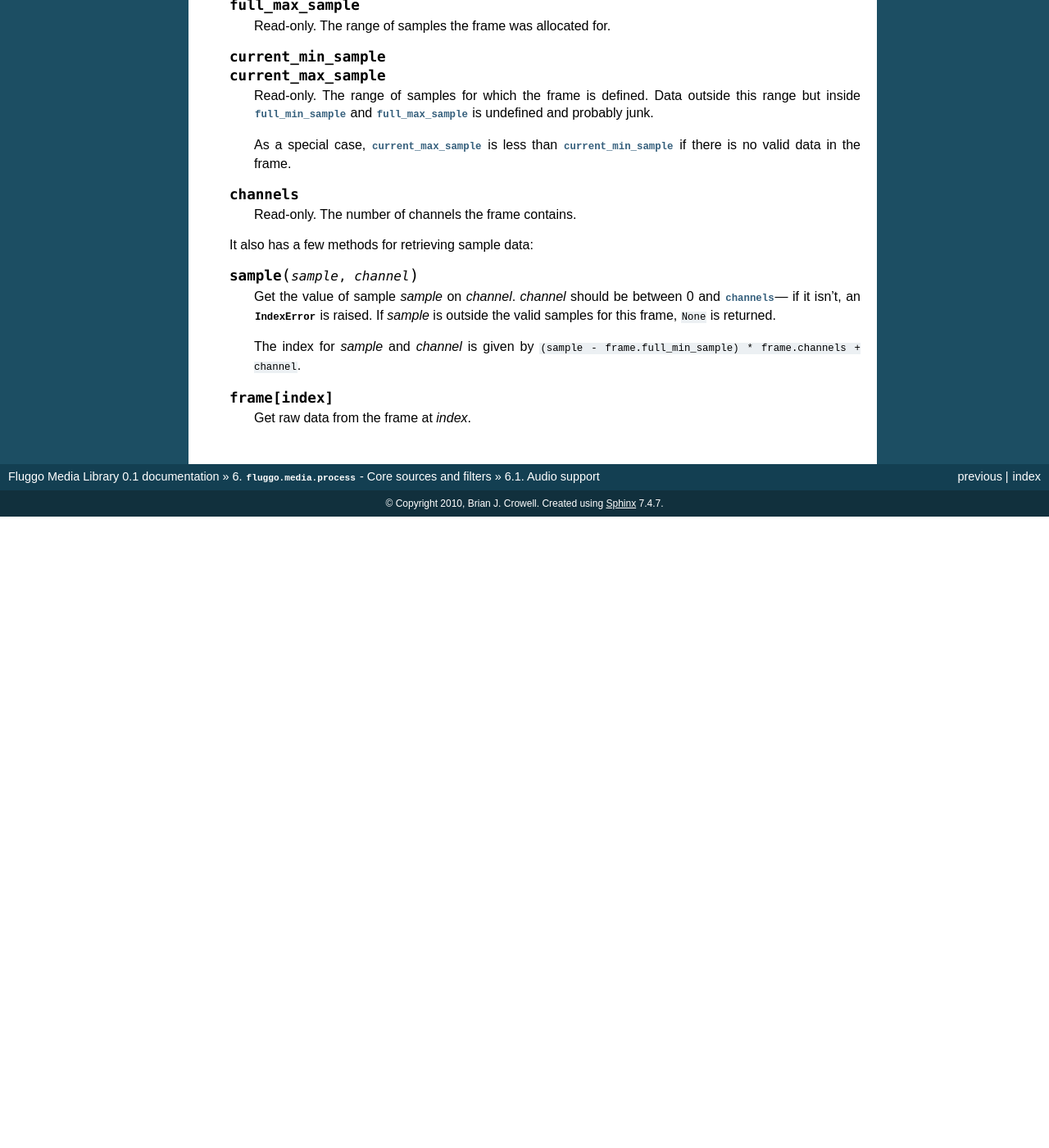
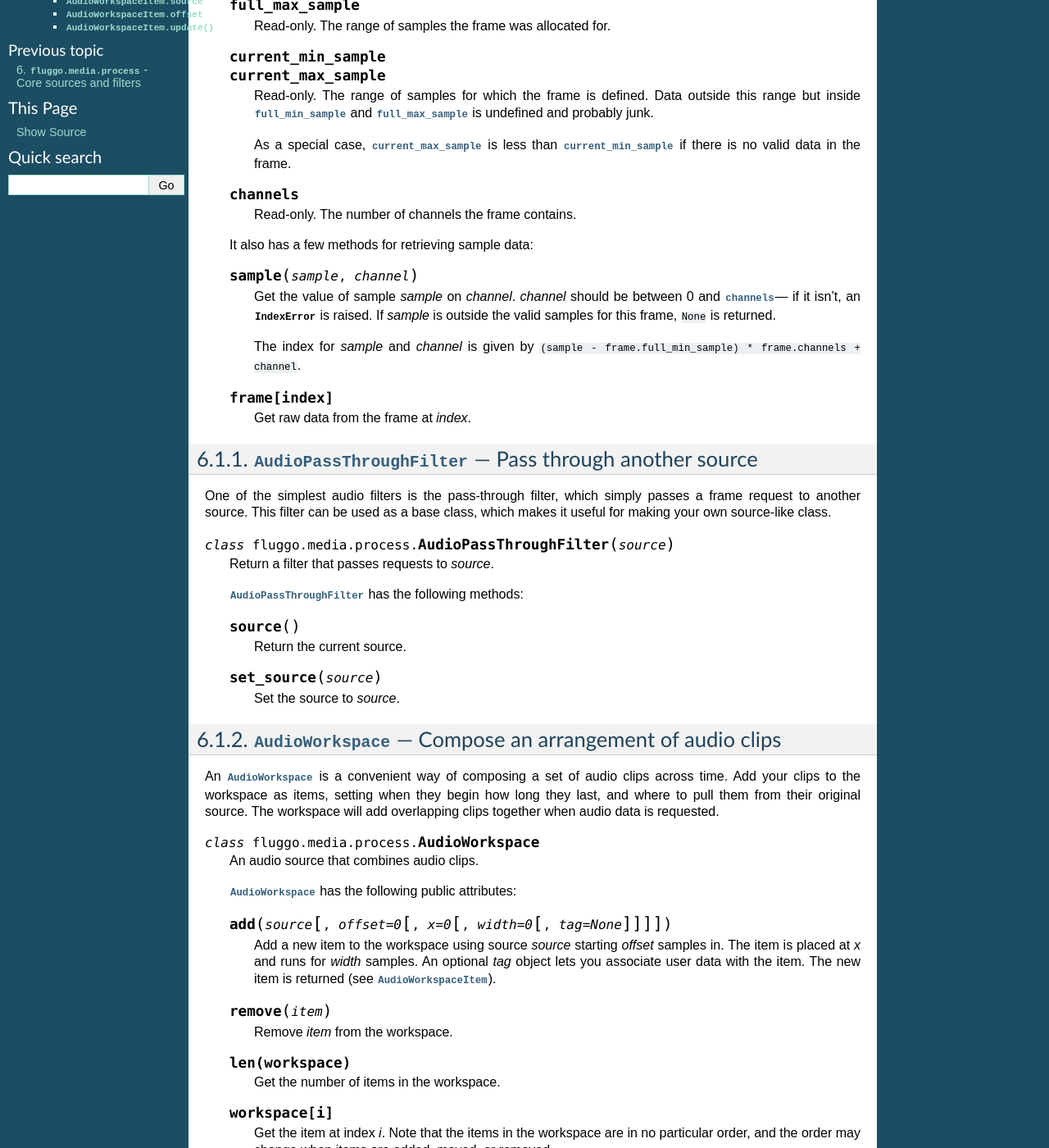
Before and after one commit to fluggo/Canvas, a Sphinx documentation site: the page built from docs/sphinx/process/audio.rst, in a window 1280 px wide and 1400 px high, scrolled down 532 px. Shown: the whole window at 82% size. Built offline with Sphinx 7.4.7, drawn with Linux system fonts in a browser that asks for light colours; formulas are drawn with MathJax 3; before the commit the page ends 1162 px from its top, so only the background shows below that; some of the changed text lies outside the part shown.

Commit message:
Docs: Add documentation for AudioPassThroughFilter and AudioWorkspace.

```diff
--- a/docs/sphinx/process/audio.rst
+++ b/docs/sphinx/process/audio.rst
@@ -67,3 +67,90 @@
     .. describe:: frame[index]
 
         Get raw data from the frame at *index*.
+
+:class:`AudioPassThroughFilter` --- Pass through another source
+---------------------------------------------------------------
+
+One of the simplest audio filters is the pass-through filter, which simply passes
+a frame request to another source. This filter can be used as a base class, which
+makes it useful for making your own source-like class.
+
+.. class:: AudioPassThroughFilter(source)
+
+    Return a filter that passes requests to *source*.
+
+    :class:`AudioPassThroughFilter` has the following methods:
+
+    .. method:: source()
+
+        Return the current source.
+
+    .. method:: set_source(source)
+
+        Set the source to *source*.
+
+:class:`AudioWorkspace` --- Compose an arrangement of audio clips
+-----------------------------------------------------------------
+
+An :class:`AudioWorkspace` is a convenient way of composing a set of audio clips
+across time. Add your clips to the workspace as items, setting when they begin
+how long they last, and where to pull them from their original source. The workspace
+will add overlapping clips together when audio data is requested.
+
+.. class:: AudioWorkspace
+
+    An audio source that combines audio clips.
+
+    :class:`AudioWorkspace` has the following public attributes:
+
+    .. method:: add(source[, offset=0[, x=0[, width=0[, tag=None]]]])
+
+        Add a new item to the workspace using source *source* starting *offset*
+        samples in. The item is placed at *x* and runs for *width* samples. An
+        optional *tag* object lets you associate user data with the item. The new
+        item is returned (see :class:`AudioWorkspaceItem`).
+
+    .. method:: remove(item)
+
+        Remove *item* from the workspace.
+
+    .. describe:: len(workspace)
+
+        Get the number of items in the workspace.
+
+    .. describe:: workspace[i]
+
+        Get the item at index *i*. Note that the items in the workspace are in
+        no particular order, and the order may change when items are added, moved,
+        or removed.
+
+.. class:: AudioWorkspaceItem
+
+    An :class:`AudioWorkspaceItem` has these public attributes:
+
+    .. attribute:: x
+
+        Read-only. Sample in the workspace where the item starts.
+
+    .. attribute:: width
+
+        Read-only. Length of the item in samples.
+
+    .. attribute:: tag
+
+        Optional user data for the item, can be any Python object. Defaults to ``None``.
+
+    .. attribute:: source
+
+        Audio source for the item.
+
+    .. attribute:: offset
+
+        Sample in :attr:`source` where the item starts.
+
+    It also has this method:
+
+    .. method:: update(**kw)
+
+        Update one or more of the item's properties---any of *x*, *width*, *source*, *offset*,
+        or *tag*.
```
